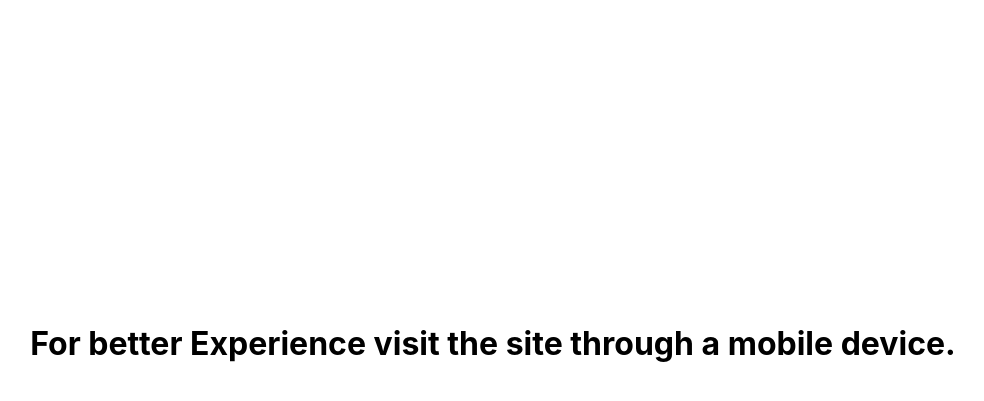
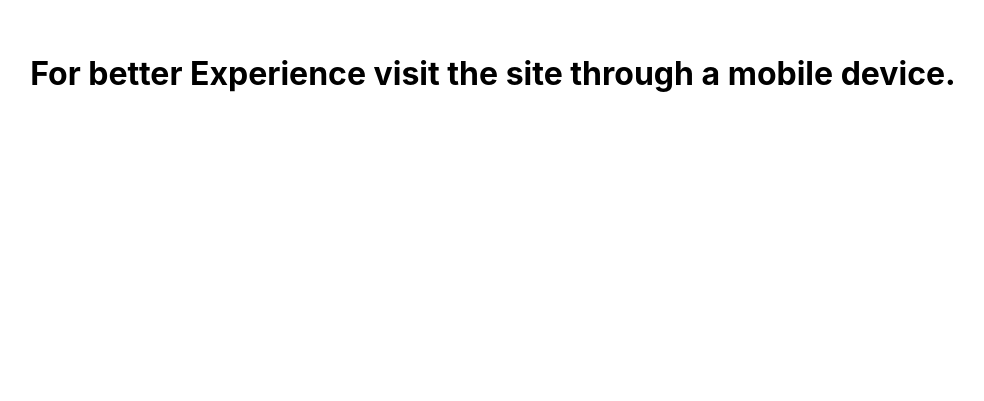
Before and after one commit to yashdkadam/news-app, a plain HTML site: page index.html in a window 1280 px wide. Shown: the part 335-736 px from the top of the page, without its empty margins (155-1139 px from the left). Drawn offline with Linux system fonts and the light colour scheme; no server answers.

Commit message:
removed padding top

```diff
--- a/styles.css
+++ b/styles.css
@@ -124,7 +124,6 @@ span {
 
   #dis {
     height: 100vh;
-    padding-top: 270px;
     display: flex;
     align-items: center;
     justify-content: center;
```
